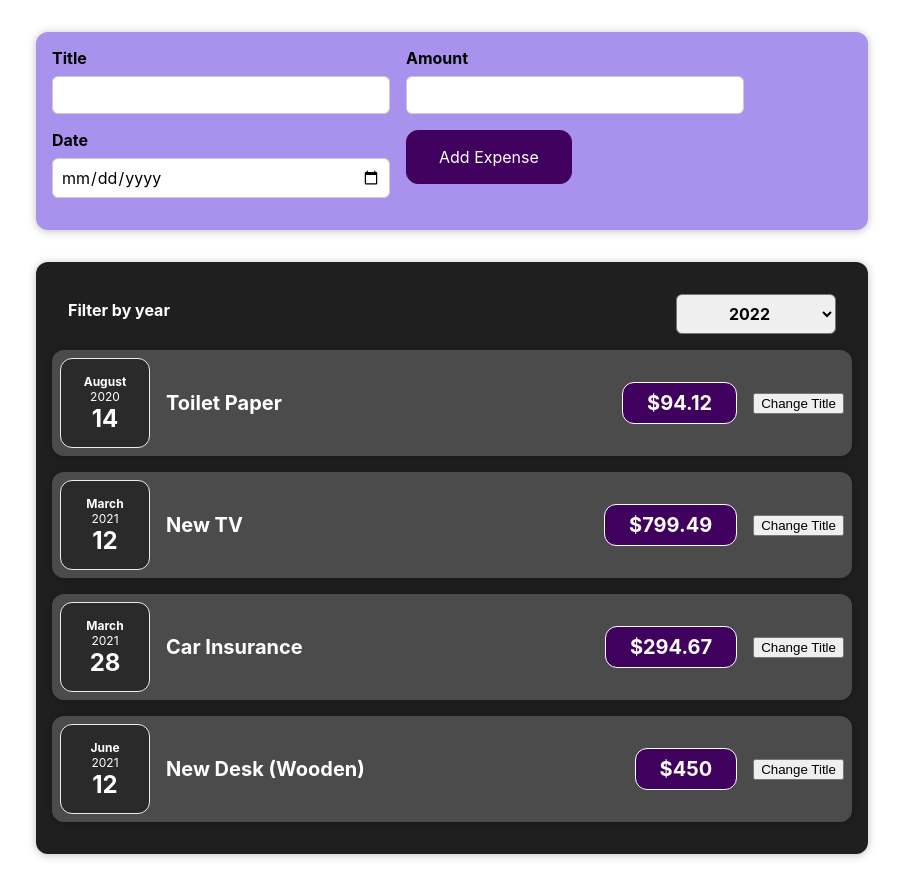
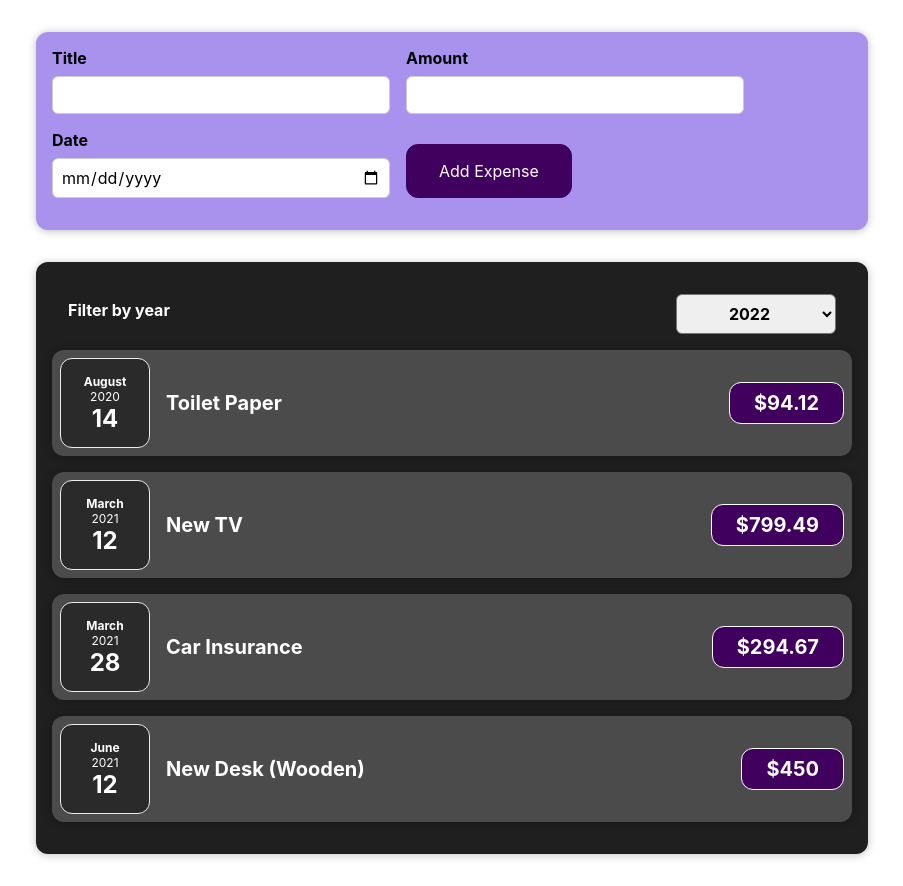
Before and after one commit to bruflor/split-more-wiser, a React (Create React App) app: page / in a window 1280 px wide. Shown: the whole page, without its empty margins (188-1091 px from the left). Built offline with nearby package versions, Linux system fonts and the light colour scheme.

Commit message:
Expense map

```diff
--- a/src/components/Expenses/ExpenseItem.tsx
+++ b/src/components/Expenses/ExpenseItem.tsx
@@ -22,7 +22,6 @@ const ExpenseItem = (props: IPropsExpensive) => {
       <div className="expense-item__description">
         <h2>{title}</h2>
         <div className="expense-item__price">${props.amount}</div>
-        <button>Change Title</button>
       </div>
     </Card>
   );
--- a/src/components/Expenses/Expenses.tsx
+++ b/src/components/Expenses/Expenses.tsx
@@ -1,7 +1,7 @@
 import React, { useState } from "react";
 
 import Card from "../UI/Card";
-import { ExpensesFilter } from "../UI/ExpensesFilter";
+import { ExpensesFilter } from "./ExpensesFilter";
 import ExpenseItem from "./ExpenseItem";
 import "./Expenses.css";
 
@@ -43,7 +43,18 @@ const Expenses = () => {
         handle={(event) => onSelected(event)}
       />
 
-      <ExpenseItem
+      {expenses.map((expense) => {
+        return (
+          <ExpenseItem
+            id={expense.id}
+            key={expense.id}
+            title={expense.title}
+            amount={expense.amount}
+            date={expense.date}
+          />
+        );
+      })}
+      {/* <ExpenseItem
         id={expenses[0].id}
         title={expenses[0].title}
         amount={expenses[0].amount}
@@ -66,7 +77,7 @@ const Expenses = () => {
         title={expenses[3].title}
         amount={expenses[3].amount}
         date={expenses[3].date}
-      />
+      /> */}
     </Card>
   );
 };
--- a/src/components/NewExpense/ExpenseForm.css
+++ b/src/components/NewExpense/ExpenseForm.css
@@ -1,6 +1,8 @@
 .new-expense__controls {
   display: flex;
   flex-wrap: wrap;
+  justify-content: flex-start;
+  align-items: flex-end;
   gap: 1rem;
   margin-bottom: 1rem;
   text-align: left;
```
Also changed, not shown: src/components/Expenses/ExpensesFilter.css (renamed from src/components/UI/ExpensesFilter.css), src/components/Expenses/ExpensesFilter.tsx (renamed from src/components/UI/ExpensesFilter.tsx).
